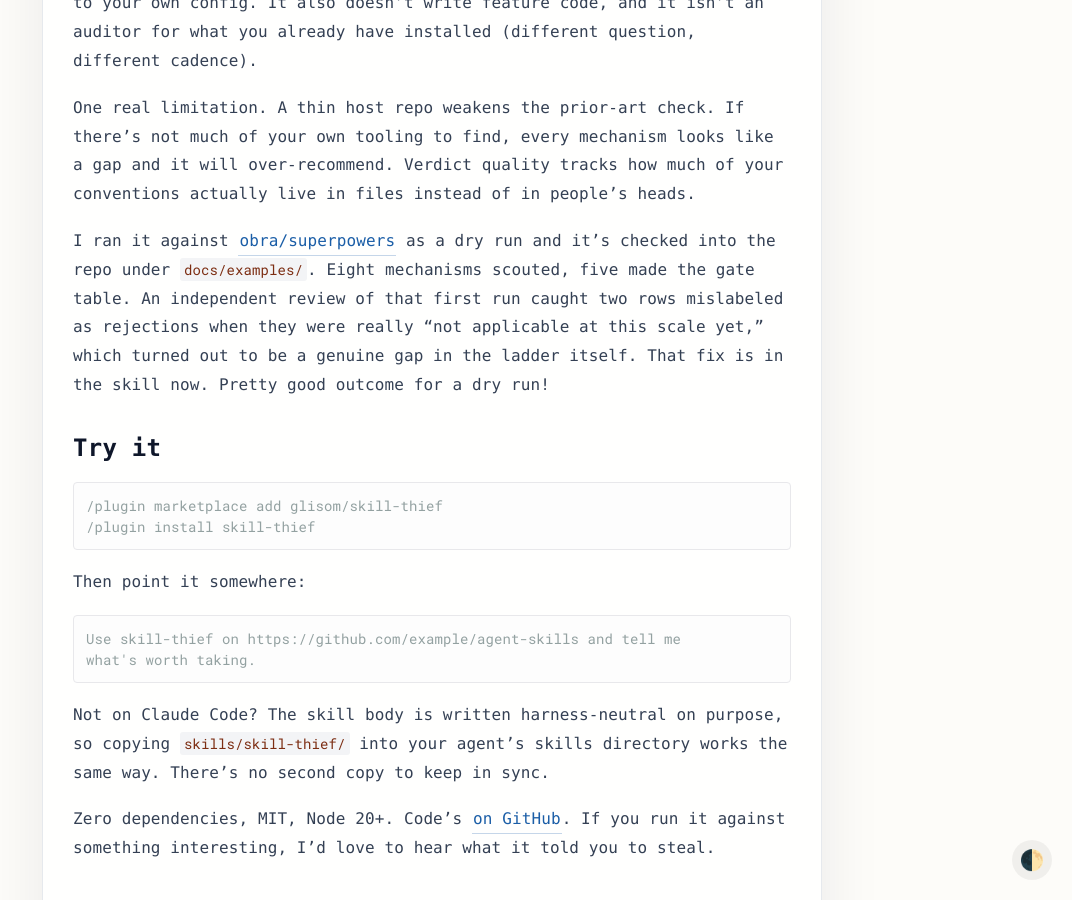
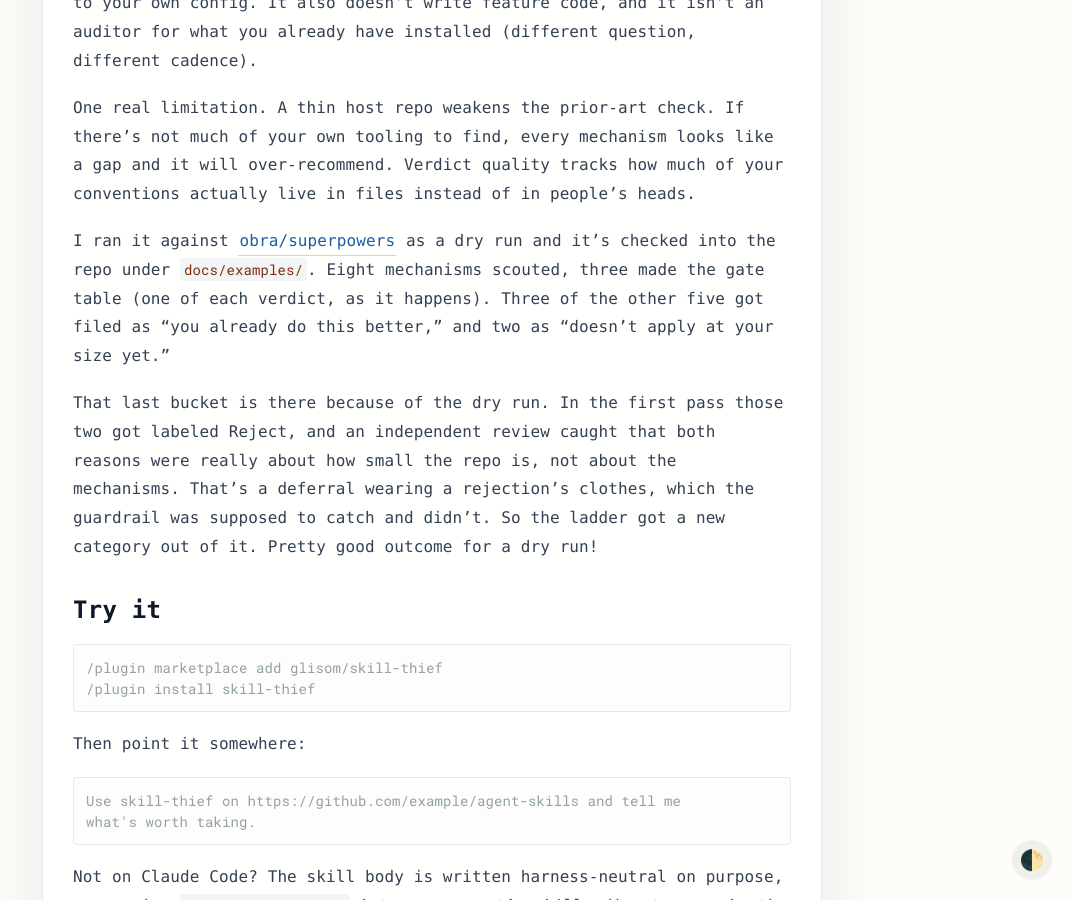
Before and after one commit to glisom/glisom.github.io, a Jekyll site: the page built from _posts/2026-09-01-skill-thief.md, in a window 1280 px wide and 900 px high, scrolled down 3139 px. Shown: the whole window, without its empty margins (208-1280 px from the left). Built offline with Jekyll 4.4.1, drawn with Linux system fonts in a browser that asks for light colours; comment, search, counter and statistics services are not loaded.

Commit message:
Correct dry-run numbers in skill-thief post
The gate table in the obra/superpowers dry run has three rows, not five.
The "five gate-table rows" phrase in that document describes the run's
first version, before round-1 review moved two rows onto the
not-applicable-yet list.

Corrected breakdown of the eight scouted mechanisms: three on the
already-stronger list, two on the not-applicable-yet list, three at the
gate. Also expands the round-1 fix into why the not-applicable-yet
category exists, since it makes the deferral-vs-rejection guardrail
concrete.

Co-Authored-By: Claude Opus 5 <noreply@anthropic.com>
Claude-Session: https://claude.ai/code/session_01FeGM83WwZQtCiD15auqNa9

```diff
--- a/_posts/2026-09-01-skill-thief.md
+++ b/_posts/2026-09-01-skill-thief.md
@@ -65,7 +65,9 @@ Worth being loud about: skill-thief never adds a marketplace, enables someone el
 
 One real limitation. A thin host repo weakens the prior-art check. If there's not much of your own tooling to find, every mechanism looks like a gap and it will over-recommend. Verdict quality tracks how much of your conventions actually live in files instead of in people's heads.
 
-I ran it against [obra/superpowers](https://github.com/obra/superpowers) as a dry run and it's checked into the repo under `docs/examples/`. Eight mechanisms scouted, five made the gate table. An independent review of that first run caught two rows mislabeled as rejections when they were really "not applicable at this scale yet," which turned out to be a genuine gap in the ladder itself. That fix is in the skill now. Pretty good outcome for a dry run!
+I ran it against [obra/superpowers](https://github.com/obra/superpowers) as a dry run and it's checked into the repo under `docs/examples/`. Eight mechanisms scouted, three made the gate table (one of each verdict, as it happens). Three of the other five got filed as "you already do this better," and two as "doesn't apply at your size yet."
+
+That last bucket is there because of the dry run. In the first pass those two got labeled Reject, and an independent review caught that both reasons were really about how small the repo is, not about the mechanisms. That's a deferral wearing a rejection's clothes, which the guardrail was supposed to catch and didn't. So the ladder got a new category out of it. Pretty good outcome for a dry run!
 
 ## Try it
 
```
